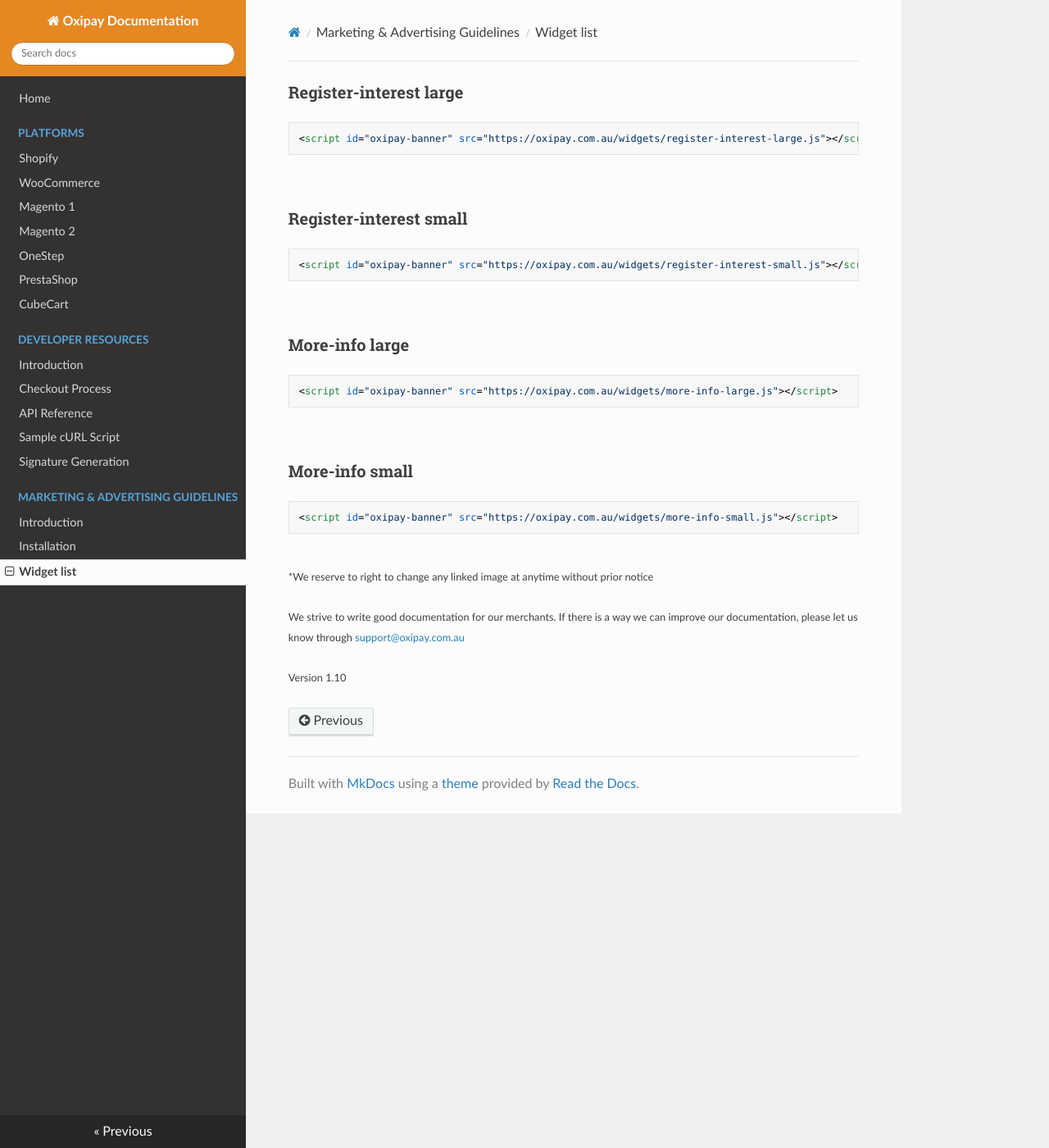
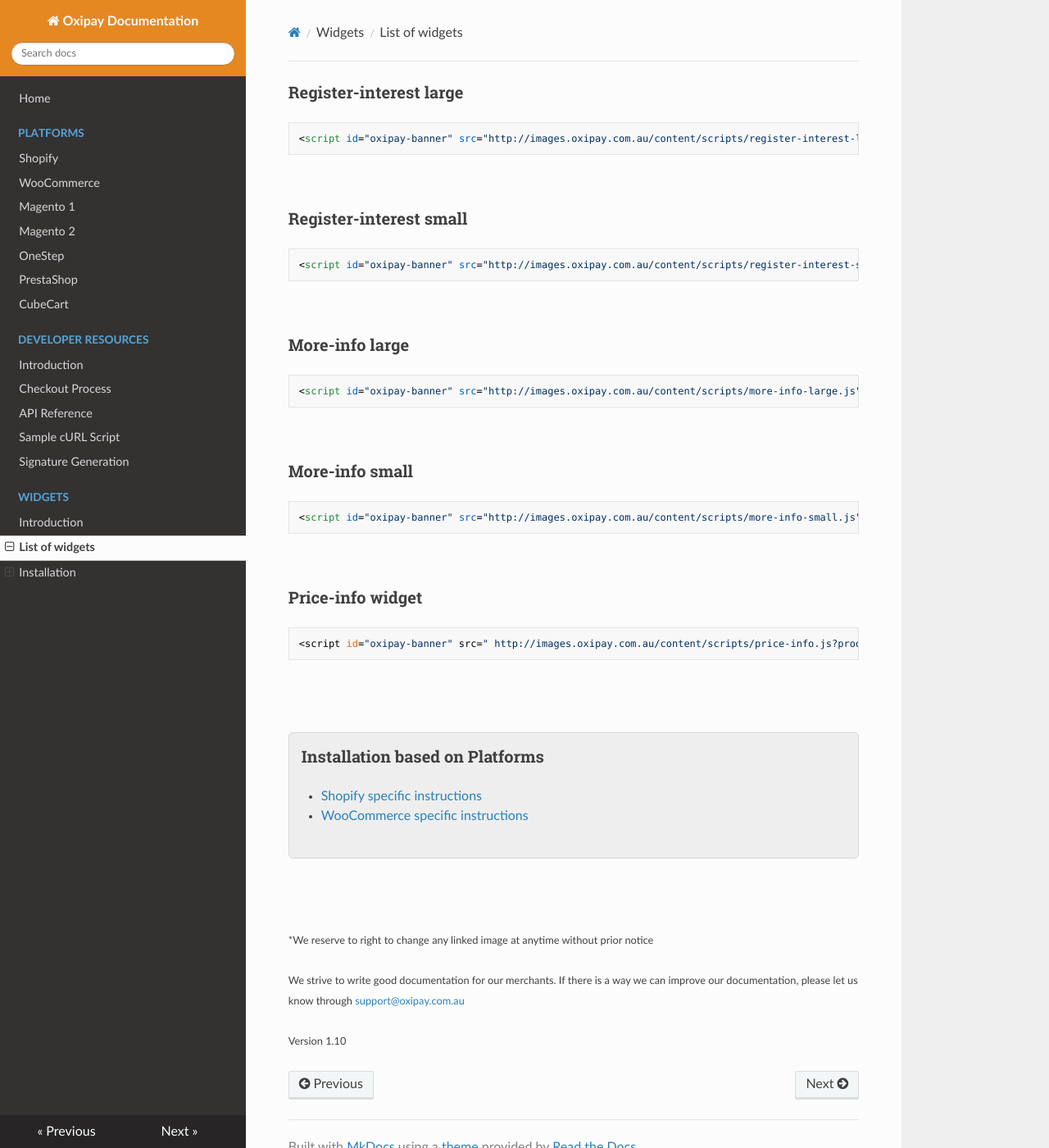
Before and after one commit to oxipay/oxidocs, an MkDocs documentation site: the page built from docs/guidelines/widgets.md, in a window 1280 px wide and 1400 px high. Shown: the whole window at 82% size. Built offline with MkDocs 1.6.1, drawn with Linux system fonts in a browser that asks for light colours; nearby versions of some CDN libraries; a script that is not in the unit is left out; old or Windows-style settings are respelled for this version of MkDocs.

Commit message:
Update Widget List
Adding new widget (Price-info) and changing menu order

````diff
--- a/docs/css/custom.css
+++ b/docs/css/custom.css
@@ -31,3 +31,32 @@
 #oxipay-banner-01 h3 {
     margin: 0px 0px 10px 0px !important;
 }
+
+
+#oxipay-tag-02 img{
+  height: 20px !important;
+}
+
+.fade.in {
+    opacity: 1;
+}
+.alert-danger {
+    color: #a94442;
+    background-color: #f2dede;
+    border-color: #ebccd1;
+}
+.alert-dismissable, .alert-dismissible {
+    padding-right: 35px;
+}
+.alert {
+    padding: 15px;
+    margin-bottom: 20px;
+    border: 1px solid transparent;
+    border-radius: 4px;
+}
+.fade {
+    opacity: 0;
+    -webkit-transition: opacity .15s linear;
+    -o-transition: opacity .15s linear;
+    transition: opacity .15s linear;
+}
--- a/docs/guidelines/widgets.md
+++ b/docs/guidelines/widgets.md
@@ -1,27 +1,50 @@
 ### Register-interest large
-<script id="registerInterestLarge" src="https://oxipay.com.au/widgets/register-interest-large.js"></script>
+<script id="registerInterestLarge" src="http://images.oxipay.com.au/content/scripts/register-interest-large.js"></script>
 ```
-<script id="oxipay-banner" src="https://oxipay.com.au/widgets/register-interest-large.js"></script>
+<script id="oxipay-banner" src="http://images.oxipay.com.au/content/scripts/register-interest-large.js"></script>
 ```
 <br/>
 ### Register-interest small
-<script id="registerInterestSmall" src="https://oxipay.com.au/widgets/register-interest-small.js"></script>
+<script id="registerInterestSmall" src="http://images.oxipay.com.au/content/scripts/register-interest-small.js"></script>
 ```
-<script id="oxipay-banner" src="https://oxipay.com.au/widgets/register-interest-small.js"></script>
+<script id="oxipay-banner" src="http://images.oxipay.com.au/content/scripts/register-interest-small.js"></script>
 ```
 <br/>
 ### More-info large
-<script id="moreInfoLarge" src="https://oxipay.com.au/widgets/more-info-large.js"></script>
+<script id="moreInfoLarge" src="http://images.oxipay.com.au/content/scripts/more-info-large.js"></script>
 ```
-<script id="oxipay-banner" src="https://oxipay.com.au/widgets/more-info-large.js"></script>
+<script id="oxipay-banner" src="http://images.oxipay.com.au/content/scripts/more-info-large.js"></script>
 ```
 <br/>
 ### More-info small
-<script id="moreInfoSmall" src="https://oxipay.com.au/widgets/more-info-small.js"></script>
+<script id="moreInfoSmall" src="http://images.oxipay.com.au/content/scripts/more-info-small.js"></script>
 ```
-<script id="oxipay-banner" src="https://oxipay.com.au/widgets/more-info-small.js"></script>
+<script id="oxipay-banner" src="http://images.oxipay.com.au/content/scripts/more-info-small.js"></script>
 ```
-<br/>
+<br>
+
+### Price-info widget
+<script id="oxipay-banner" src=" http://images.oxipay.com.au/content/scripts/price-info.js?productPrice={{current_variant.price | divided_by: 100.00}}"></script>
+```
+<script id="oxipay-banner" src=" http://images.oxipay.com.au/content/scripts/price-info.js?productPrice=PlaceYourProductPrice></script>
+```
+
+<br/><br/>
+
+<div class="panel panel-primary">
+  <div class="panel-heading">
+    <h3 class="panel-title">Installation based on Platforms</h3>
+  </div>
+  <div class="panel-body">
+<ul>
+  <li><a href="../../price-info/shopify">Shopify specific instructions</a></li>
+  <li><a href="../../price-info/woocommerce">WooCommerce specific instructions</a></li>
+</ul>
+  </div>
+</div>
+
+<br/><br/>
+
 <small>*We reserve to right to change any linked image at anytime without prior notice</small>
 <br/><br/>
 <small>We strive to write good documentation for our merchants. If there is a way we can improve our documentation, please let us know through <a href="mailto:support@oxipay.com.au?Subject=Oxipay Documentation">support@oxipay.com.au</a></small>
--- a/mkdocs.yml
+++ b/mkdocs.yml
@@ -15,10 +15,13 @@
    - API Reference: developer_resources/api_reference.md
    - Sample cURL Script: developer_resources/sample_curl.md
    - Signature Generation: developer_resources/signature_generation.md
-- Marketing & Advertising Guidelines:
-      - Introduction: guidelines/introduction.md
-      - Installation: guidelines/installation.md
-      - Widget list: guidelines/widgets.md
+- Widgets:
+    - Introduction: guidelines/introduction.md
+    - List of widgets: guidelines/widgets.md
+    - Installation:
+        - Generic Installation: guidelines/installation.md
+        - Shopify Specific: price-info/shopify.md
+        - WooCommerce Specific: price-info/woocommerce.md
 theme: readthedocs
 extra_css: [css/jquery.modal.min.css, css/custom.css]
 extra_javascript: [js/jquery.modal.js]
````
Also changed, not shown: docs/price-info/shopify.md (added, +24 -0 lines), docs/price-info/woocommerce.md (added, +28 -0 lines), docs/img/price-info/left-sections.png (added), docs/img/price-info/online-store.png (added), docs/img/price-info/theme-editor.png (added), docs/img/price-info/theme.png (added).
